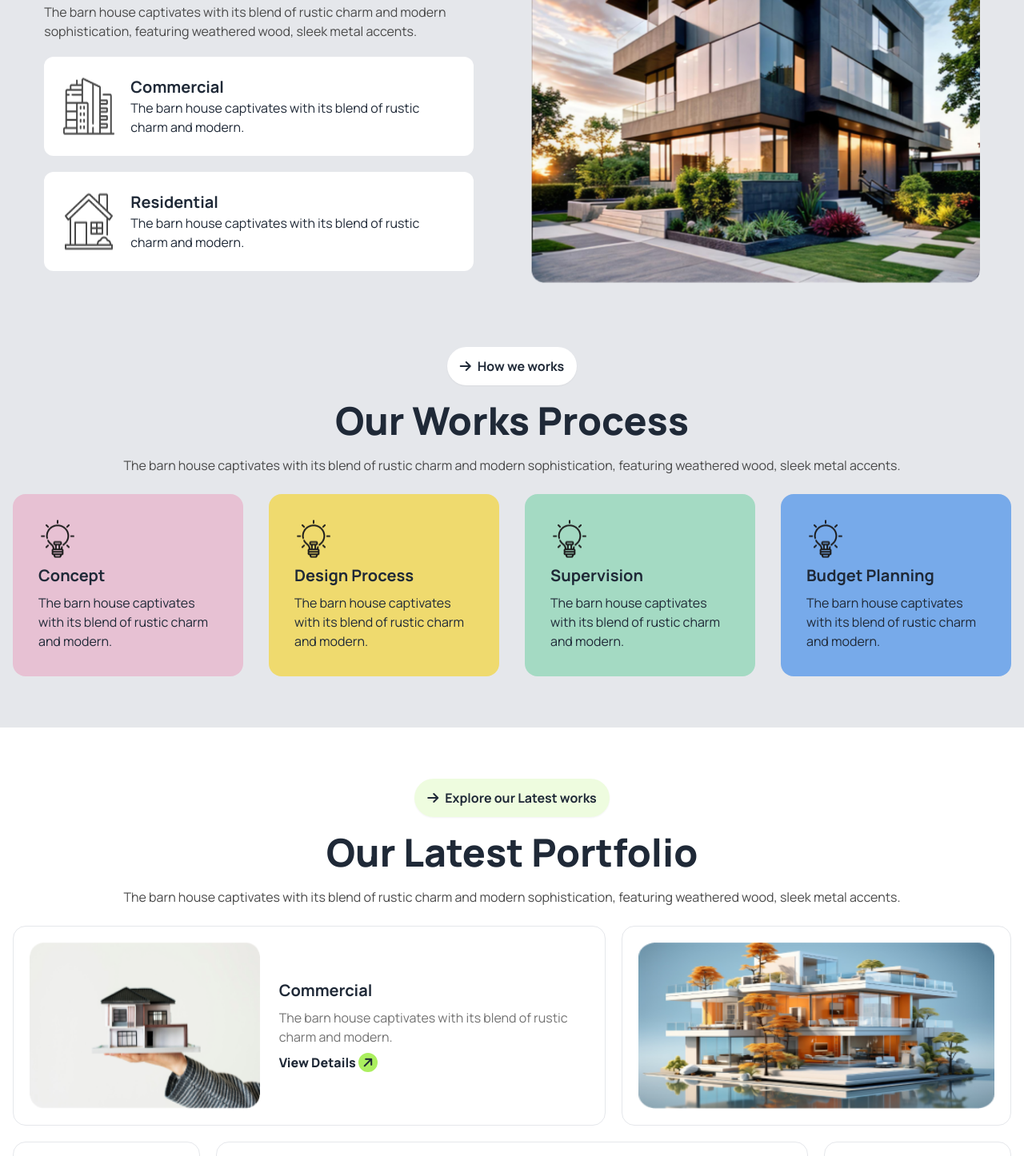
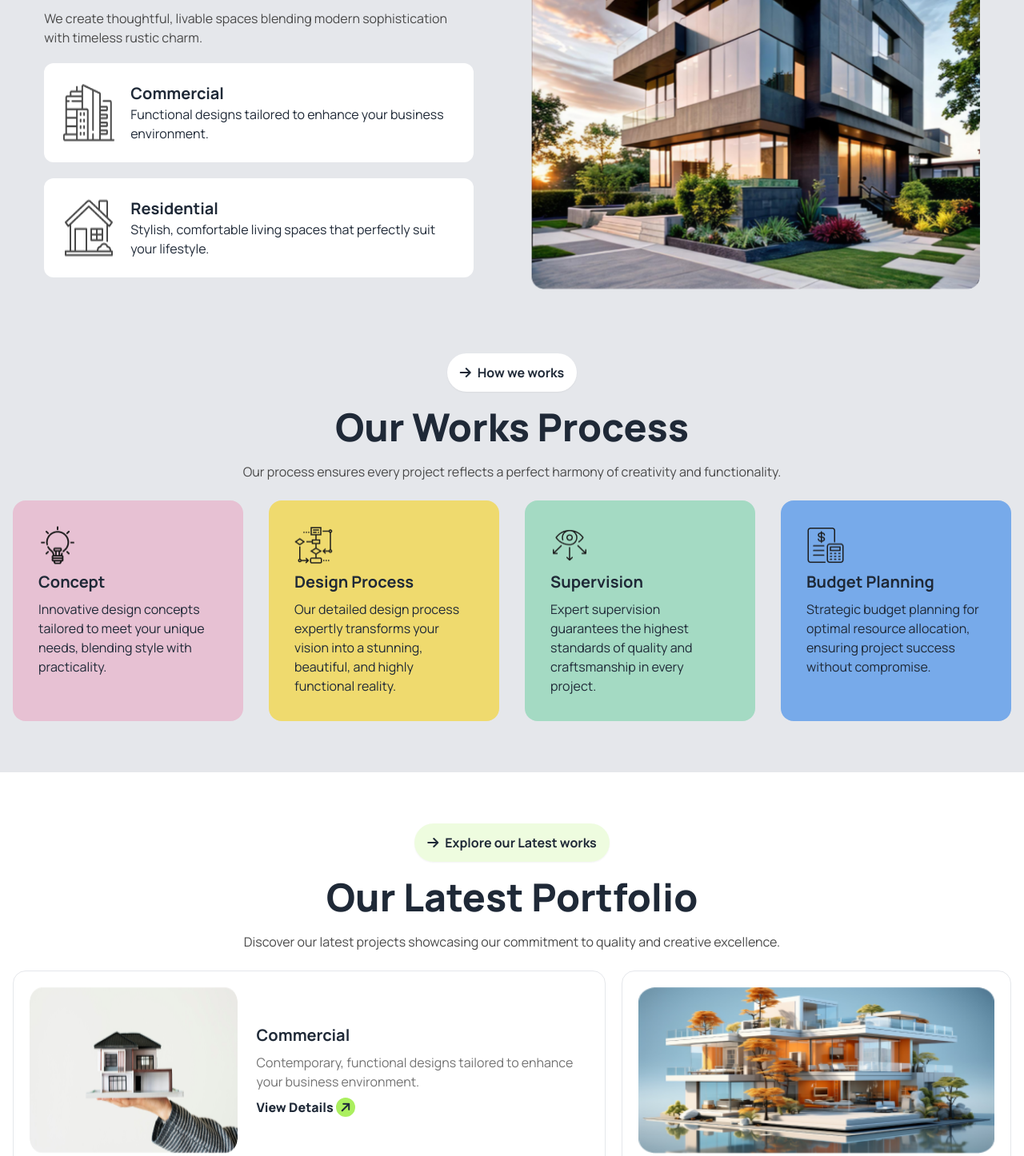
Before and after one commit to tan45Nadim/PH-B10A3-Rental-Solutions, a plain HTML site: page index.html in a window 1280 px wide. Shown: the part 1033-2479 px from the top of the page at 80% size. Drawn offline with nearby package versions, Linux system fonts and the light colour scheme.

Commit message:
Final Revision

```diff
--- a/index.html
+++ b/index.html
@@ -41,9 +41,6 @@
               "rinterio-primary": "#ABEF5F",
               "rinterio-secondary": "rgba(171, 239, 95, 0.5)",
               "rinterio-opt": "rgba(171, 239, 95, 0.2)",
-              "rinterio-bg1":
-                "linear-gradient(0.00deg, rgb(255, 255, 255),rgba(255, 255, 255, 0) 100%);",
-              "rinterio-bg2": "rgb(30, 30, 30);",
             },
           },
         },
@@ -51,8 +48,8 @@
     </script>
   </head>
   <body class="manrope-font">
-    <header class="bg-gray-100 pb-6 md:pb-10">
-      <nav class="container max-w-screen-xl mx-auto pt-2 pr-4">
+    <header class="bg-gray-100 pt-2 pb-6 md:pb-12">
+      <nav class="container max-w-screen-xl mx-auto pr-4">
         <div class="navbar">
           <div class="navbar-start">
             <a class="btn btn-ghost text-3xl md:text-4xl font-extrabold"
@@ -71,10 +68,13 @@
               <li><a>Contact Us</a></li>
             </ul>
           </div>
-          <div class="navbar-end space-x-2">
-            <div class="hidden md:flex md:flex-row space-x-2">
+          <div class="navbar-end gap-2 md:gap-3">
+            <div class="hidden md:flex md:flex-row items-center gap-2 md:gap-3">
               <!-- search logo -->
-              <button class="btn btn-ghost btn-circle bg-white">
+              <!-- <button class="btn btn-ghost btn-circle bg-white"> -->
+              <button
+                class="btn btn-ghost btn-sm btn-circle h-10 w-10 bg-white"
+              >
                 <svg
                   xmlns="http://www.w3.org/2000/svg"
                   class="h-5 w-5"
@@ -91,10 +91,10 @@
                 </svg>
               </button>
               <!-- shopping cart -->
-              <div
+              <button
                 tabindex="0"
                 role="button"
-                class="btn btn-ghost btn-circle bg-white"
+                class="btn btn-ghost btn-sm btn-circle h-10 w-10 bg-white"
               >
                 <svg
                   xmlns="http://www.w3.org/2000/svg"
@@ -110,13 +110,13 @@
                     d="M3 3h2l.4 2M7 13h10l4-8H5.4M7 13L5.4 5M7 13l-2.293 2.293c-.63.63-.184 1.707.707 1.707H17m0 0a2 2 0 100 4 2 2 0 000-4zm-8 2a2 2 0 11-4 0 2 2 0 014 0z"
                   />
                 </svg>
-              </div>
+              </button>
               <!-- button -->
               <div class="flex flex-row">
                 <a
-                  class="btn border-none bg-rinterio-primary rounded-full text-base font-extrabold"
+                  class="btn border-none bg-rinterio-primary rounded-full text-base font-bold"
                   >Book Consult<i
-                    class="fa-solid fa-arrow-right rounded-full bg-black text-white w-8 h-8 p-2 -rotate-45"
+                    class="fa-solid fa-arrow-right rounded-full bg-black text-white w-6 h-6 p-1 -rotate-45"
                   ></i>
                 </a>
               </div>
@@ -126,7 +126,7 @@
               <div
                 tabindex="0"
                 role="button"
-                class="btn btn-ghost btn-sm btn-circle bg-white h-11 w-11 lg:hidden"
+                class="btn btn-ghost btn-sm btn-circle bg-white h-10 w-10 lg:hidden"
               >
                 <i class="fa-solid fa-bars"></i>
               </div>
@@ -194,9 +194,8 @@
                 We design thoughtful, liveable spaces
               </h1>
               <p class="text-sm md:text-base text-[#494949]">
-                The barn house captivates with its blend of rustic charm and
-                modern sophistication, featuring weathered wood, sleek metal
-                accents.
+                We create thoughtful, livable spaces blending modern
+                sophistication with timeless rustic charm.
               </p>
               <div class="grid grid-cols-1 md:grid-cols-2 lg:grid-cols-1 gap-5">
                 <div
@@ -206,8 +205,8 @@
                   <div>
                     <h3 class="text-xl font-bold">Commercial</h3>
                     <p>
-                      The barn house captivates with its blend of rustic charm
-                      and modern.
+                      Functional designs tailored to enhance your business
+                      environment.
                     </p>
                   </div>
                 </div>
@@ -218,8 +217,8 @@
                   <div>
                     <h3 class="text-xl font-bold">Residential</h3>
                     <p>
-                      The barn house captivates with its blend of rustic charm
-                      and modern.
+                      Stylish, comfortable living spaces that perfectly suit
+                      your lifestyle.
                     </p>
                   </div>
                 </div>
@@ -227,9 +226,8 @@
             </div>
             <!-- image -->
             <div class="w-full lg:w-[45%]">
-              <!-- <img class="object-cover" src="./assets/Rectangle.png" alt="" /> -->
               <img
-                class="rounded-2xl object-cover w-full h-[390px] lg:h-full"
+                class="rounded-2xl object-cover w-full h-[260px] md:h-[390px] lg:h-full"
                 src="./assets/Rectangle.png"
                 alt=""
               />
@@ -251,10 +249,11 @@
             <h1 class="text-2xl md:text-3xl lg:text-5xl font-extrabold">
               Our Works Process
             </h1>
-            <p class="text-sm md:text-base text-[#494949]">
-              The barn house captivates with its blend of rustic charm and
-              modern sophistication, featuring weathered wood, sleek metal
-              accents.
+            <p
+              class="w-[90%] md:w-[80%] lg:w-[60%] mx-auto text-sm md:text-base text-[#494949]"
+            >
+              Our process ensures every project reflects a perfect harmony of
+              creativity and functionality.
             </p>
           </div>
           <!-- card -->
@@ -267,41 +266,45 @@
                 <img class="w-12 h-12" src="./assets/concept.png" alt="" />
                 <h3 class="card-title font-bold">Concept</h3>
                 <p class="text-base">
-                  The barn house captivates with its blend of rustic charm and
-                  modern.
+                  Innovative design concepts tailored to meet your unique needs,
+                  blending style with practicality.
                 </p>
               </div>
             </div>
             <!-- card-2 -->
             <div class="card bg-[#EFDA6E]">
               <div class="card-body">
-                <img class="w-12 h-12" src="./assets/concept.png" alt="" />
+                <img class="w-12 h-12" src="./assets/flow-chart.png" alt="" />
                 <h3 class="card-title font-bold">Design Process</h3>
                 <p class="text-base">
-                  The barn house captivates with its blend of rustic charm and
-                  modern.
+                  Our detailed design process expertly transforms your vision
+                  into a stunning, beautiful, and highly functional reality.
                 </p>
               </div>
             </div>
             <!-- card-3 -->
             <div class="card bg-[#A4DAC3]">
               <div class="card-body">
-                <img class="w-12 h-12" src="./assets/concept.png" alt="" />
+                <img class="w-12 h-12" src="./assets/vision.png" alt="" />
                 <h3 class="card-title font-bold">Supervision</h3>
                 <p class="text-base">
-                  The barn house captivates with its blend of rustic charm and
-                  modern.
+                  Expert supervision guarantees the highest standards of quality
+                  and craftsmanship in every project.
                 </p>
               </div>
             </div>
             <!-- card-4 -->
             <div class="card bg-[#77AAEA]">
               <div class="card-body">
-                <img class="w-12 h-12" src="./assets/concept.png" alt="" />
+                <img
+                  class="w-12 h-12"
+                  src="./assets/budget-planning.png"
+                  alt=""
+                />
                 <h3 class="card-title font-bold">Budget Planning</h3>
                 <p class="text-base">
-                  The barn house captivates with its blend of rustic charm and
-                  modern.
+                  Strategic budget planning for optimal resource allocation,
+                  ensuring project success without compromise.
                 </p>
               </div>
             </div>
@@ -322,10 +325,11 @@
             <h1 class="text-2xl md:text-3xl lg:text-5xl font-extrabold">
               Our Latest Portfolio
             </h1>
-            <p class="text-sm md:text-base text-[#494949]">
-              The barn house captivates with its blend of rustic charm and
-              modern sophistication, featuring weathered wood, sleek metal
-              accents.
+            <p
+              class="w-[90%] md:w-[80%] lg:w-[60%] mx-auto text-sm md:text-base text-[#494949]"
+            >
+              Discover our latest projects showcasing our commitment to quality
+              and creative excellence.
             </p>
           </div>
           <!-- card -->
@@ -344,8 +348,8 @@
               <div class="px-2 space-y-2">
                 <h2 class="text-xl font-bold">Commercial</h2>
                 <p class="text-base text-[#737373]">
-                  The barn house captivates with its blend of rustic charm and
-                  modern.
+                  Contemporary, functional designs tailored to enhance your
+                  business environment.
                 </p>
                 <button class="text-base font-extrabold hover:text-red-600">
                   View Details
@@ -403,10 +407,10 @@
                 />
               </div>
               <div class="px-2 space-y-2">
-                <h2 class="text-xl font-bold">Commercial</h2>
+                <h2 class="text-xl font-bold">Residential</h2>
                 <p class="text-base text-[#737373]">
-                  The barn house captivates with its blend of rustic charm and
-                  modern.
+                  Stylish, comfortable living spaces that perfectly suit your
+                  lifestyle.
                 </p>
                 <button class="text-base font-extrabold hover:text-red-600">
                   View Details
@@ -457,10 +461,11 @@
             <h1 class="text-2xl md:text-3xl lg:text-5xl font-extrabold">
               Read Our Articles and News
             </h1>
-            <p class="text-sm md:text-base text-[#494949]">
-              The barn house captivates with its blend of rustic charm and
-              modern sophistication, featuring weathered wood, sleek metal
-              accents.
+            <p
+              class="w-[90%] md:w-[80%] lg:w-[60%] mx-auto text-sm md:text-base text-[#494949]"
+            >
+              Stay updated with our latest articles and news on trends in design
+              and home decor.
             </p>
           </div>
           <!-- card -->
@@ -698,7 +703,7 @@
       >
         <div class="container max-w-screen-xl mx-auto space-y-6">
           <!-- text -->
-          <div class="w-full md:w-[70%] mx-auto space-y-5 text-center">
+          <div class="mx-auto space-y-5 text-center">
             <button
               class="btn border-none text-base font-bold rounded-full bg-rinterio-opt"
             >
@@ -707,10 +712,11 @@
             <h1 class="text-2xl md:text-3xl lg:text-5xl font-extrabold">
               Let's Discuss Next Project
             </h1>
-            <p class="text-sm md:text-base text-[#494949]">
-              The barn house captivates with its blend of rustic charm and
-              modern sophistication, featuring weathered wood, sleek metal
-              accents.
+            <p
+              class="w-[90%] md:w-[80%] lg:w-[60%] mx-auto text-sm md:text-base text-[#494949]"
+            >
+              Let’s discuss your next project and how we can bring your vision
+              to life.
             </p>
           </div>
           <!-- form -->
@@ -798,7 +804,9 @@
               ></i
               >Rinterio
             </h1>
-            <p class="text-sm md:text-base text-gray-300">
+            <p
+              class="w-[90%] md:w-[85%] lg:w-[65%] mx-auto text-sm md:text-base text-gray-400"
+            >
               The barn house captivates with its blend of rustic charm and
               modern sophistication, featuring weathered wood, sleek metal
               accents.
```
